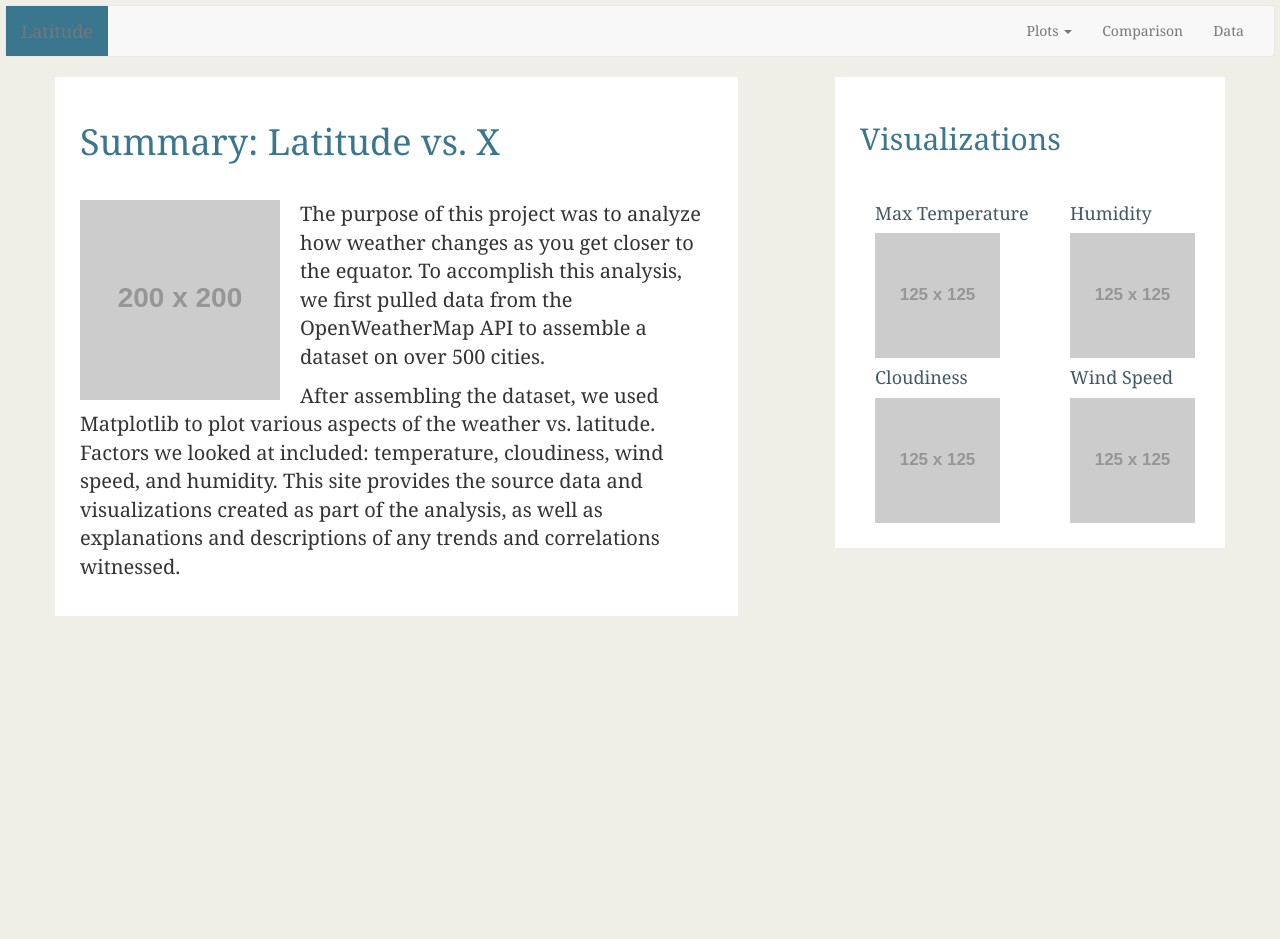
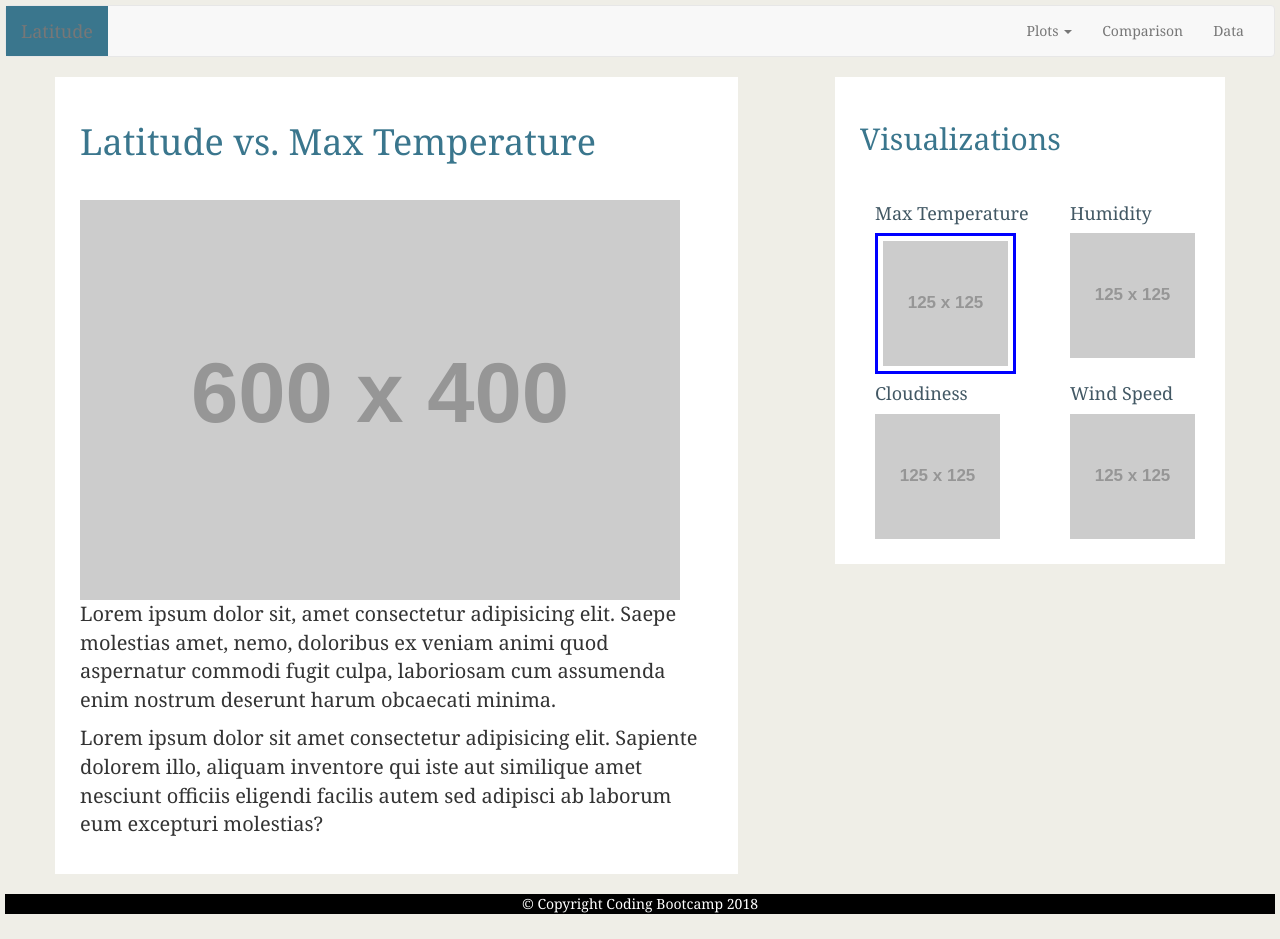
Before and after one commit to tc-sabr/Web_Visualization, a plain HTML site: page temp.html in a window 1280 px wide. Shown: the top 939 px of the page. Before the commit the page ends 800 px from the top, so only its background shows below. Drawn offline with nearby package versions, Linux system fonts and the light colour scheme; placeholder pictures from the web are drawn by us.

Commit message:
complete template for temp viz

```diff
--- a/temp.html
+++ b/temp.html
@@ -44,14 +44,14 @@
         <div class='container'>
             <div class="row">
                 <div class="col-md-7 box">
-                    <h1>Summary: Latitude vs. X</h1>
+                    <h1>Latitude vs. Max Temperature</h1>
                     <br>
-                    <img class='summary-img' src="https://placehold.it/200x200" alt="Max Temperature Graph">
+                    <img class='viz-img' src="https://placehold.it/600x400" alt="Max Temperature Graph">
                     <p>
-                        The purpose of this project was to analyze how weather changes as you get closer to the equator. To accomplish this analysis, we first pulled data from the OpenWeatherMap API to assemble a dataset on over 500 cities.
+                        Lorem ipsum dolor sit, amet consectetur adipisicing elit. Saepe molestias amet, nemo, doloribus ex veniam animi quod aspernatur commodi fugit culpa, laboriosam cum assumenda enim nostrum deserunt harum obcaecati minima.
                     </p>
                     <p>
-                        After assembling the dataset, we used Matplotlib to plot various aspects of the weather vs. latitude. Factors we looked at included: temperature, cloudiness, wind speed, and humidity. This site provides the source data and visualizations created as part of the analysis, as well as explanations and descriptions of any trends and correlations witnessed.
+                        Lorem ipsum dolor sit amet consectetur adipisicing elit. Sapiente dolorem illo, aliquam inventore qui iste aut similique amet nesciunt officiis eligendi facilis autem sed adipisci ab laborum eum excepturi molestias?
                     </p>
                 </div>
                 <div class='col-md-1'></div>
@@ -62,7 +62,7 @@
                         <div class="row">
                             <div class="col-md-2">
                                 <h4>Max Temperature</h4>
-                                <img src="https://placehold.it/125x125" alt="Max Temperature Graph">
+                                <img class='selected' src="https://placehold.it/125x125" alt="Max Temperature Graph">
                             </div>
                             <div class='col-md-2'>
                                 <h4>Humidity</h4>
@@ -84,3 +84,8 @@
             </div>
         </div>
     </main>
+</body>
+<br>
+<footer>
+    <p>&copy Copyright Coding Bootcamp 2018</p>
+</footer>
```
